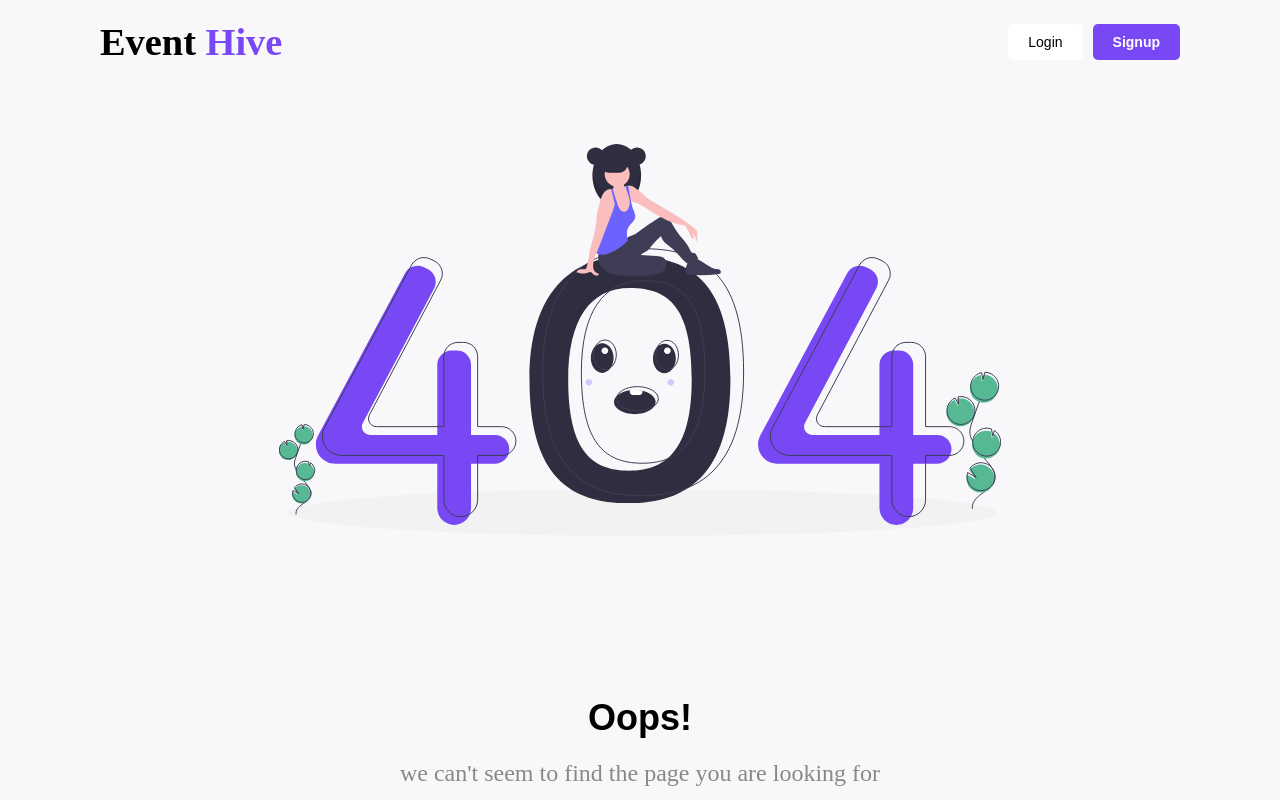
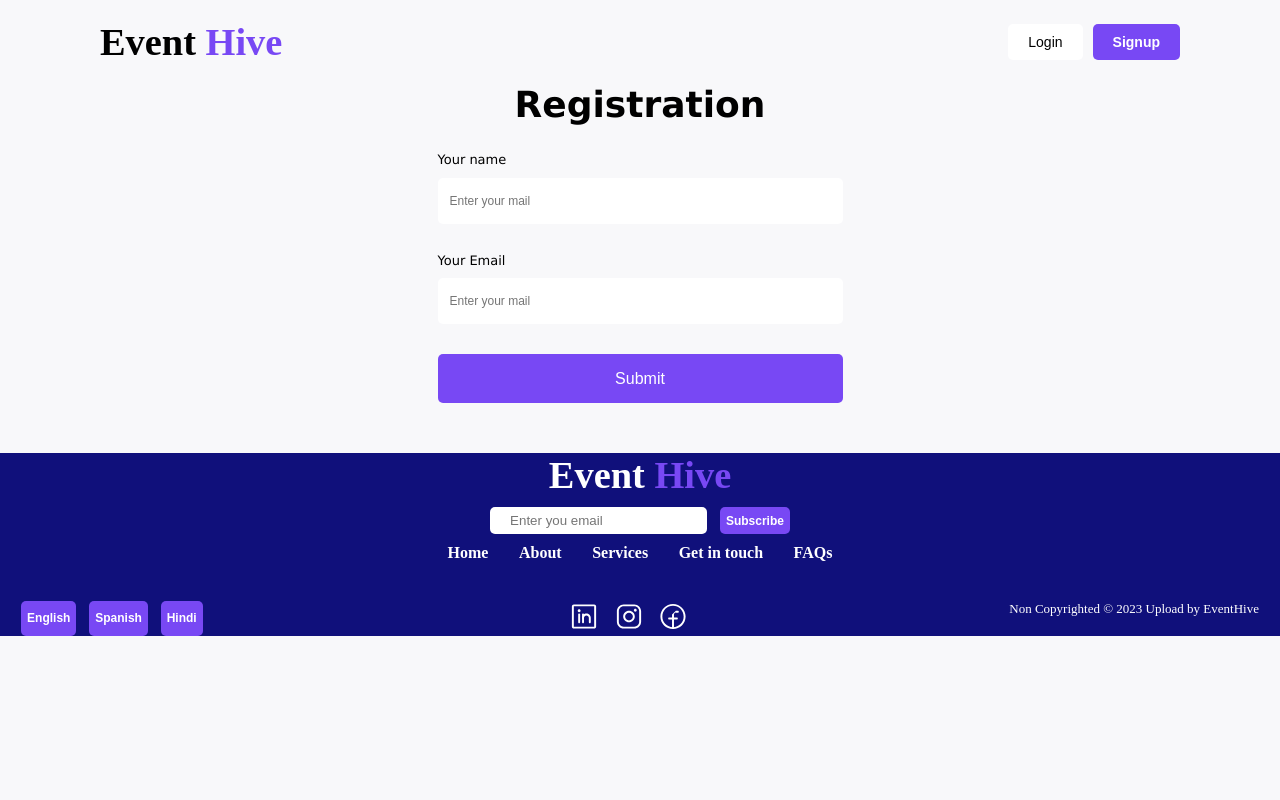
Before and after one commit to Kavyam172/Event-Management, a React (Vite) app in the folder client/event-management-client/: page /register in a window 1280 px wide. Shown: the top 800 px of the page. Built offline with nearby package versions, Linux system fonts and the light colour scheme.

Commit message:
register page completed

```diff
--- a/client/event-management-client/src/components/Footer/Footer.css
+++ b/client/event-management-client/src/components/Footer/Footer.css
@@ -1,7 +1,8 @@
 .footer-bar {
     /* display: flex; */
     margin-top: 50px;
-
+    position: static;
+    bottom: 0px;
     align-items: center;
     justify-content: space-around;
     gap: 10px;
--- /dev/null
+++ b/client/event-management-client/src/components/registerinevent/Register.css
@@ -0,0 +1,62 @@
+body{
+    background: #F8F8FA;
+}
+.registerbox{
+    display: flex;
+    justify-content: center;
+    align-items: center;
+    flex-direction: column;
+    gap: 20px;
+
+}
+.registerbox h2{
+    font-weight: 300px;
+    font-size: 36px;
+    font-family: Verdana, Geneva, Tahoma, sans-serif;
+}
+.registerbox input{
+    background-color: #ffffff;
+    border: none;
+    width: 393px;
+    height: 46px;
+
+    font-size: 12px;
+    font-weight: 400;
+    line-height: 14.56px;
+    text-align: left;
+    padding-left: 12px;
+    border-radius: 5px;
+}
+
+.registerbox form{
+    margin-top: 8px;
+    display: flex;
+    flex-direction: column;
+    gap: 30px;
+}
+.getname{
+    display: flex;
+    flex-direction: column;
+    gap: 10px;
+}
+.getEmail{
+    display: flex;
+    flex-direction: column;
+    gap: 10px;
+}
+.register-button{
+    background: #7848F4;
+    height: 49px;
+    padding: 15px 40px 15px 40px;
+    gap: 10px;
+    border-radius: 5px;
+    cursor: pointer;
+    border: none;
+
+
+    font-size: 16px;
+    font-weight: 400;
+    line-height: 19.41px;
+    text-align: center;
+    color: #ffffff;
+}
--- /dev/null
+++ b/client/event-management-client/src/components/registerinevent/Register.jsx
@@ -0,0 +1,23 @@
+import React from 'react'
+import './Register.css'
+
+const Register = () => {
+  return (
+    <div className="registerbox">
+        <h2>Registration</h2>
+        <form>
+            <div className="getname">
+            <label htmlFor="yourname">Your name</label>
+            <input type="text" name='yourname' placeholder='Enter your mail' id='yourname' />
+            </div>
+            <div className="getEmail">
+                <label htmlFor="yourEmail">Your Email</label>
+                <input type="text" name='yourEmail' placeholder='Enter your mail' id='yourEmail'/>
+            </div>
+            <button className="register-button">Submit</button>
+        </form>
+    </div>
+  )
+}
+
+export default Register
```
Also changed, not shown: client/event-management-client/src/router/Router.jsx (+6 -1 lines).
